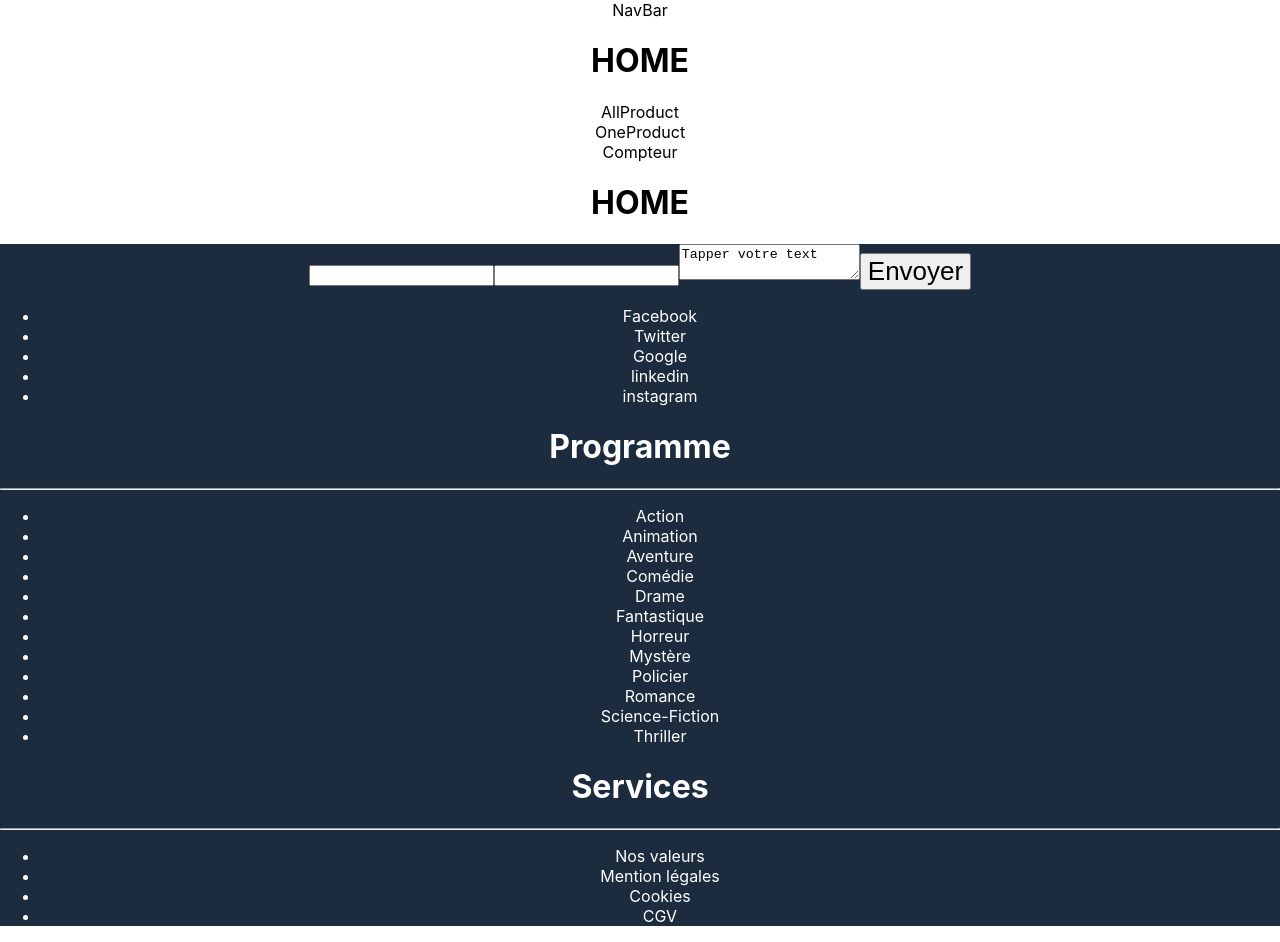
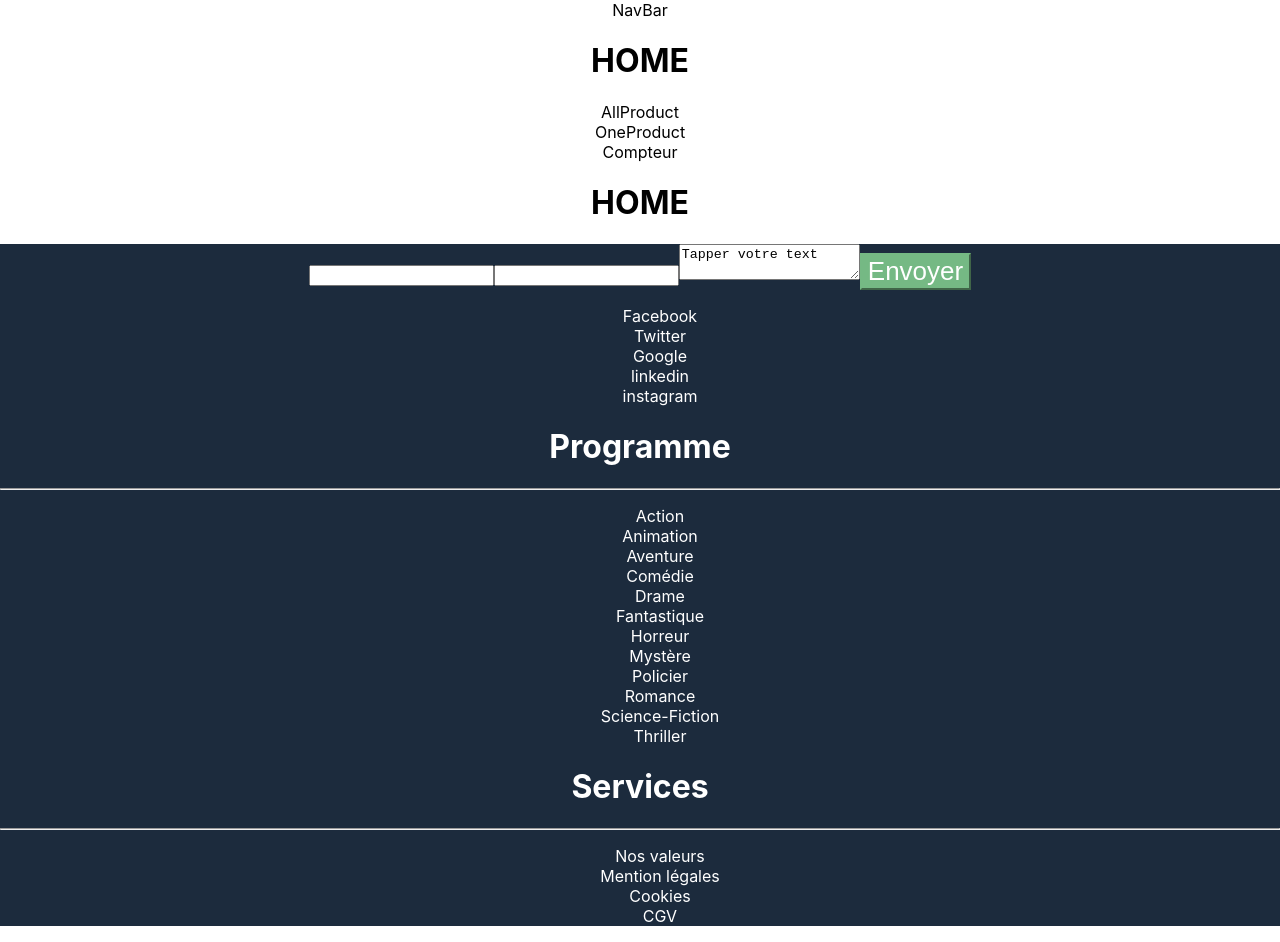
Before and after one commit to WildCodeSchool/2022-09-JS-RMT-JSCREW-projet2-team3, a React app in the folder frontend/: page / in a window 1280 px wide. Built offline with nearby package versions, Linux system fonts and the light colour scheme; the HTML template or start-up script is replaced by a standard one.

Commit message:
mis style au bouton

```diff
--- a/frontend/src/App.css
+++ b/frontend/src/App.css
@@ -55,7 +55,17 @@ button {
   font-size: calc(10px + 2vmin);
 }
 
+.footer {
+  background-color: #1C2B3D;
+}
 
 .footer-social-link, .nav-categorie, .nav-services, .nav_programme, .nav_services {
   color: white;
+  list-style-type: none;
 }
+
+.btn-info {
+  background-color: #75B984;
+  color: white;
+  border-color: #75B984;
+}
--- a/frontend/src/components/Footer.jsx
+++ b/frontend/src/components/Footer.jsx
@@ -1,11 +1,6 @@
 function Footer() {
   return (
-    <div
-      classeName="footer"
-      style={{
-        backgroundColor: "#1C2B3D",
-      }}
-    >
+    <div className="footer">
       <input className="name" type="text" name="name" />
       <input
         className="adresseEmail"
@@ -16,9 +11,9 @@ function Footer() {
       <button type="button" className="btn btn-info">
         Envoyer
       </button>
-      <div className="footer-social-link">
+      <div>
         <div>
-          <ul>
+          <ul className="footer-social-link">
             <li>Facebook</li>
             <li>Twitter</li>
             <li>Google</li>
```
